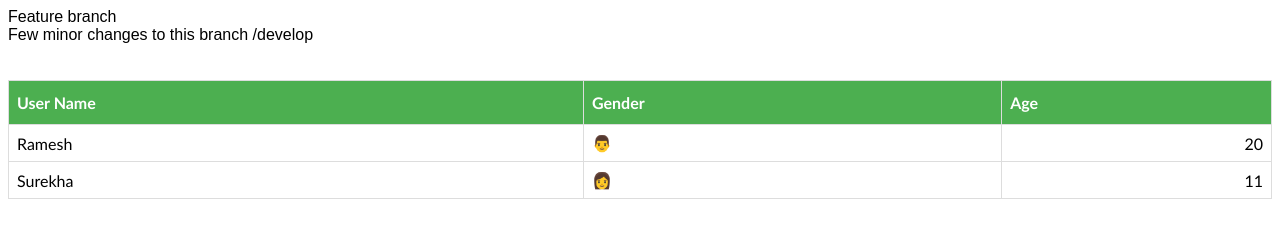
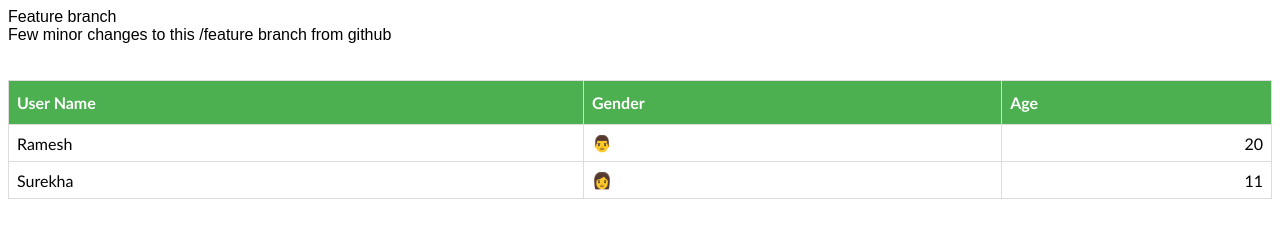
Before and after one commit to sanjaybh/DynamicGrid, a website built with Parcel: page index.html in a window 1280 px wide. Built offline with nearby package versions, Linux system fonts and the light colour scheme.

Commit message:
travis changes -2

```diff
--- a/index.html
+++ b/index.html
@@ -8,7 +8,7 @@
   <body>
     <div>Feature branch</div>
 
-    <div>Few minor changes to this branch /develop</div>
+    <div>Few minor changes to this /feature branch from github</div>
 
     <br />
     <br />
```
